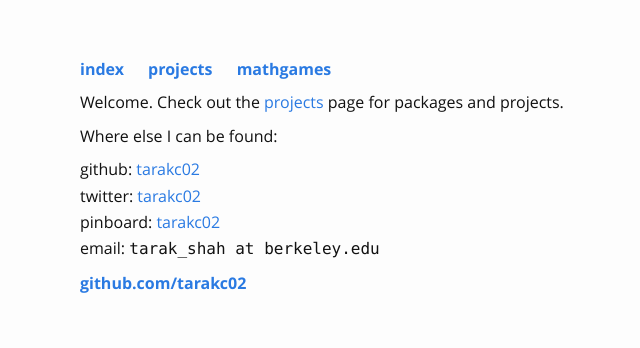
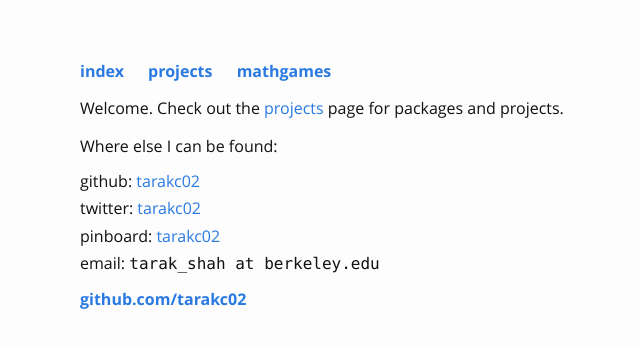
Before and after one commit to tarakc02/tarakc02.github.io, a Jekyll site: the page built from index.md, in a window 1280 px wide. Shown: the top 348 px of the page, without its empty margins (190-830 px from the left). Built offline with Jekyll 4.4.1, drawn with Linux system fonts in a browser that asks for light colours.

Commit message:
line-spacing

```diff
--- a/_sass/base.scss
+++ b/_sass/base.scss
@@ -21,7 +21,7 @@ $monospace-font-family: Consolas, "Latin Modern Mono", Inconsolata, monospace;
 $base-font-size:   16px !default;
 $base-font-weight: 400 !default;
 $small-font-size:  $base-font-size * 0.875 !default;
-$base-line-height: 115% !default;
+$base-line-height: 140% !default;
 
 $spacing-unit:     30px !default;
 
--- a/assets/css/main.scss
+++ b/assets/css/main.scss
@@ -89,6 +89,7 @@ ul {
 
 li {
   margin-bottom: .5 * $base-font-size;
+  line-height: 120%;
   > ul,
   > ol {
     margin-bottom: 0;
```
